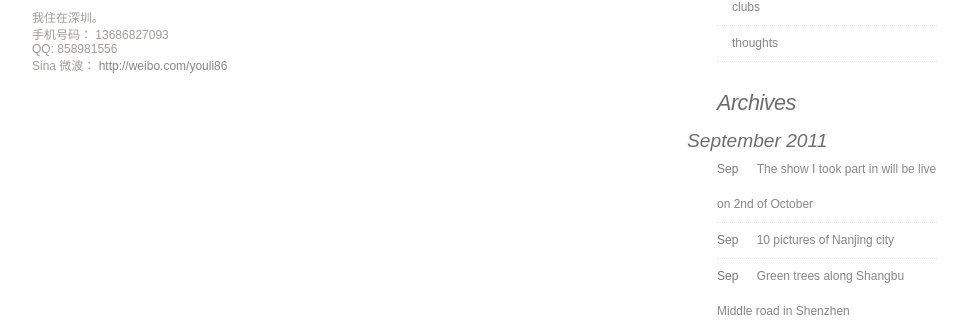
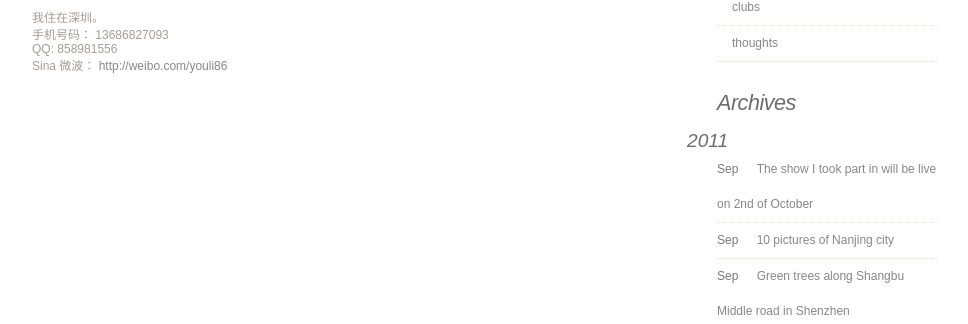
Before and after one commit to iurii/iurii.github.com, a Jekyll site: the page built from about.html, in a window 1280 px wide and 900 px high, scrolled down 566 px. Shown: the part 130-454 px from the top of the window, without its empty margins (143-1111 px from the left). Built offline with Jekyll 4.4.1, drawn with Linux system fonts in a browser that asks for light colours; comment, search, counter and statistics services are not loaded.

Commit message:
archives

```diff
--- a/_layouts/default.html
+++ b/_layouts/default.html
@@ -149,7 +149,7 @@ else {
   {% for post in site.posts %}
 
 
-    	{% capture cmonth %}September{% endcapture %}
+    	{% capture cmonth %}{{ September }}{% endcapture %}
 	{% unless lmonth == cmonth %}
 		{% unless forloop.first %}</ul>{% endunless %}
 		<h3>{{ cmonth }} 2011</h3>
```
